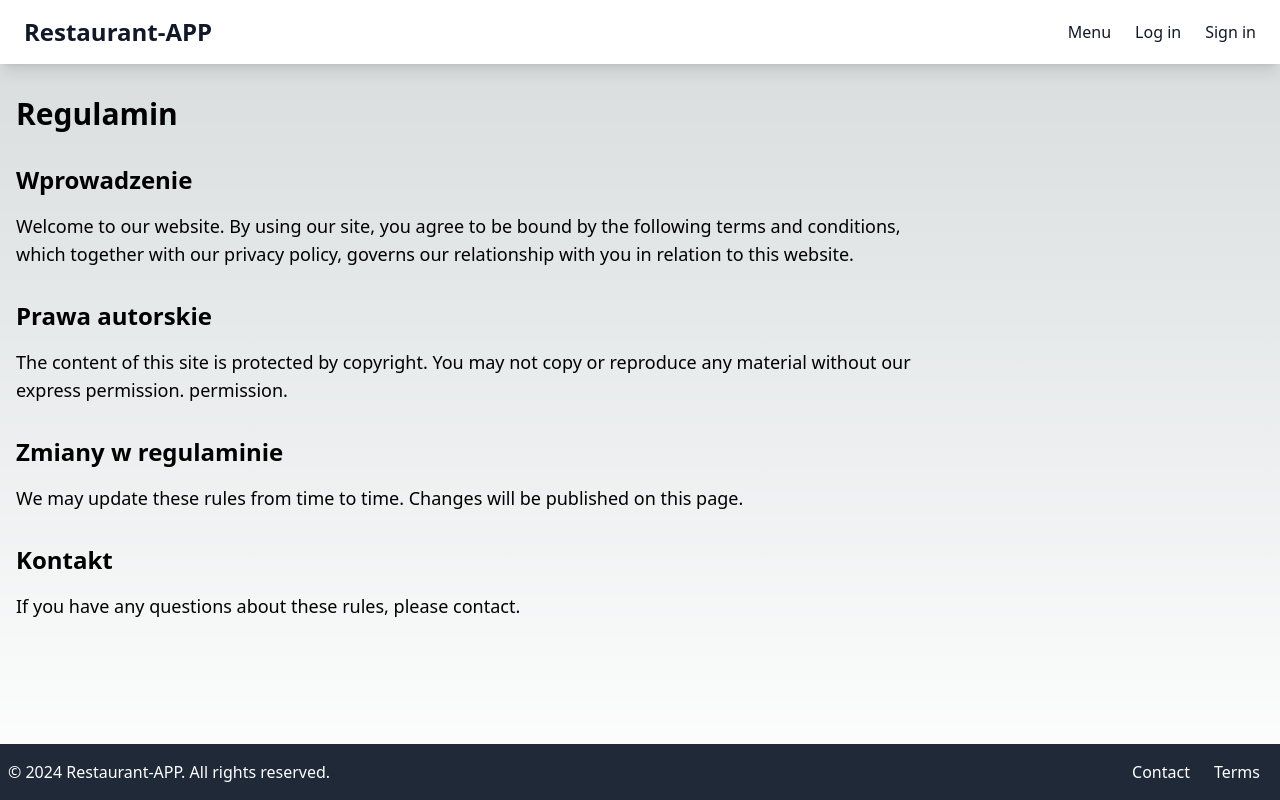
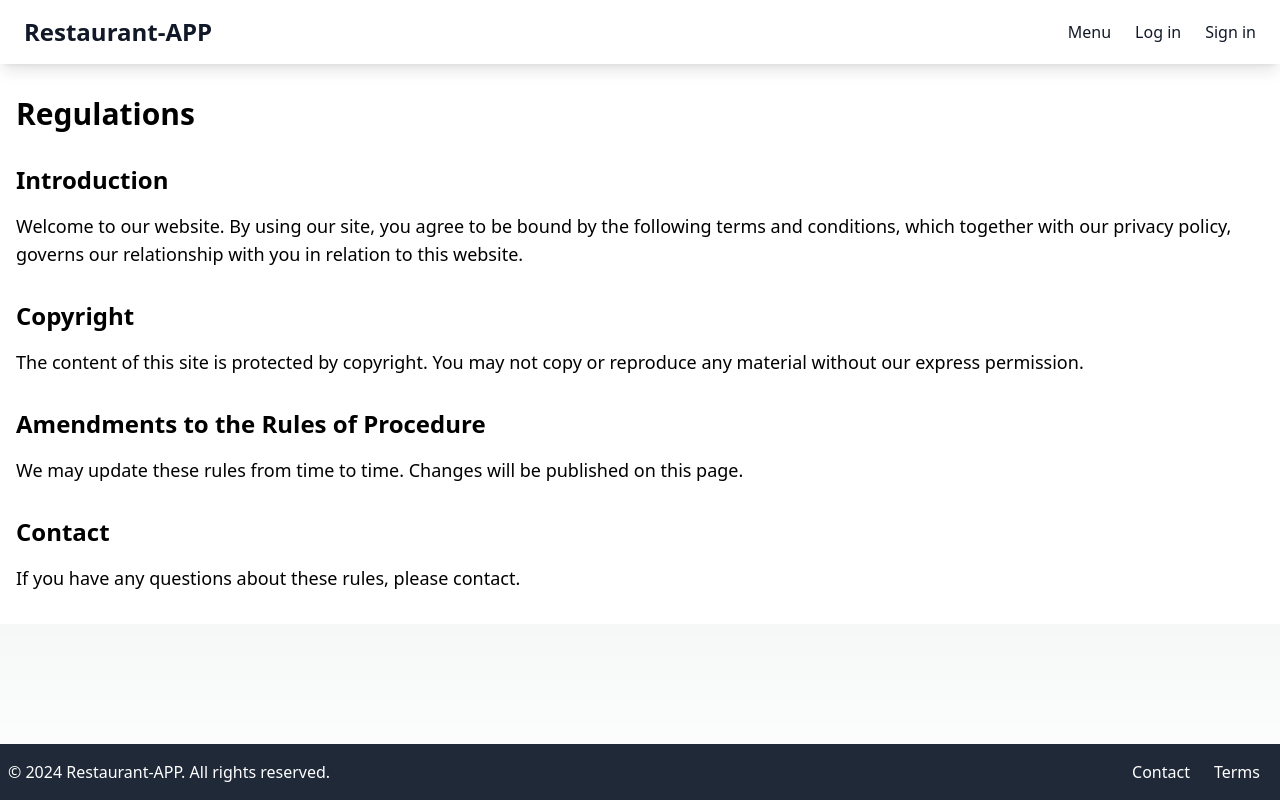
Before and after one commit to W-Worach/restaurant-web-app, a Next.js app: page /terms in a window 1280 px wide. Built offline with nearby package versions, Linux system fonts and the light colour scheme.

Commit message:
changes in accessibility and looks

```diff
--- a/components/cart/Cart.js
+++ b/components/cart/Cart.js
@@ -23,7 +23,7 @@ const Cart = ({
   };
 
   return (
-    <div className="bg-white shadow-xl rounded-lg p-4 m-2">
+    <div className="bg-white shadow-xl rounded-lg p-4 m-2 min-w-80">
       <label htmlFor="Cart" className="block text-lg font-medium text-gray-700 text-left">
         Cart:
       </label>
--- a/components/dishCard/DishList.js
+++ b/components/dishCard/DishList.js
@@ -3,7 +3,7 @@ import DishItem from "./DishItem";
 
 const DishList = ({ items, addToCart, showAddToCart }) => {
   return (
-    <ul className="grid grid-cols-1 lg:grid-cols-2 xl:grid-cols-3 gap-4">
+    <ul className="grid grid-cols-1 md:grid-cols-2 xl:grid-cols-3 gap-4">
       {items.map((item) => (
         <DishItem
           key={item.id}
--- a/components/tables/TableSelectorWithModal.js
+++ b/components/tables/TableSelectorWithModal.js
@@ -234,7 +234,7 @@ const TableSelectorWithModal = ({ onTableSelect }) => {
     <div>
       <button
         onClick={openModal}
-        className="py-2 px-4 bg-blue-500 text-white font-semibold rounded-lg shadow-md hover:bg-blue-700 focus:outline-none"
+        className="w-full bg-blue-500 hover:bg-blue-700 text-white font-bold py-2 px-4 rounded"
       >
         Show Tables
       </button>
--- a/pages/about.js
+++ b/pages/about.js
@@ -2,34 +2,35 @@ import Link from "next/link";
 
 export default function About() {
   return (
-    <div className="font-sans bg-gray-50 min-h-screen">
+    <div className="bg-white mx-auto max-w-screen-xl">
+      <div className="font-sans bg-gray-50">
         <div className="container mx-auto px-4 py-8">
           <h1 className="text-4xl font-bold text-center text-gray-800">
             About our restaurant
           </h1>
           <p className="text-xl text-center text-gray-600 mt-4">
             Our history began in 1990, when the first dish was prepared by our
-          founder, Chef John Doe. Since then, our mission has remained unchanged
-          - to deliver an unforgettable culinary experience.
+            founder, Chef John Doe. Since then, our mission has remained
+            unchanged - to deliver an unforgettable culinary experience.
           </p>
 
           <div className="mt-8">
-          <h2 className="text-3xl font-bold text-gray-800">Nasza filozofia</h2>
+            <h2 className="text-3xl font-bold text-gray-800">Our philosophy</h2>
             <p className="text-xl text-gray-600 mt-4">
-            We believe that food is more than just a meal - it is an an
+              We believe that food is more than just a meal - it is an
               experience that has the power to bring people together. Our dishes
               are prepared with the utmost care, using the highest quality
-            ingredients from local suppliers. the highest quality sourced from
-            local suppliers.
+              ingredients from local suppliers.
             </p>
           </div>
 
           <div className="mt-8">
             <h2 className="text-3xl font-bold text-gray-800">Meet our team</h2>
             <p className="text-xl text-gray-600 mt-4">
-            Our team are passionate culinary professionals who strive every day
-            for perfection. Each member of the team brings something unique to
-            our offer, creating a unique atmosphere in our restaurant.
+              Our team are passionate culinary professionals who strive every
+              day for perfection. Each member of the team brings something
+              unique to our offer, creating a unique atmosphere in our
+              restaurant.
             </p>
             <div className="flex justify-center mt-6">
               <Link
@@ -42,5 +43,6 @@ export default function About() {
           </div>
         </div>
       </div>
+    </div>
   );
 }
--- a/pages/contact.js
+++ b/pages/contact.js
@@ -3,6 +3,7 @@ import Head from "next/head";
 
 const ContactPage = () => {
   return (
+    <div className="bg-white mx-auto max-w-screen-xl">
       <div className="container mx-auto px-4 py-4">
         <Head>
           <title>Contact</title>
@@ -25,6 +26,7 @@ const ContactPage = () => {
           </section>
         </div>
       </div>
+    </div>
   );
 };
 
--- a/pages/menu.js
+++ b/pages/menu.js
@@ -42,7 +42,7 @@ const MenuPage = () => {
   } = useCartManager();
 
   return (
-    <div className="container mx-auto px-4 py-8 flex flex-col md:flex-row">
+    <div className="container mx-auto px-4 py-8 flex flex-col lg:flex-row">
       <div className="flex-1 mb-8 md:mb-0 md:mr-8">
         <DishList
           items={menuItems}
@@ -50,7 +50,7 @@ const MenuPage = () => {
           showAddToCart={isLoggedIn}
         />
       </div>
-      <div className="w-full md:w-1/3">
+      <div className="w-full lg:w-1/3">
         {isLoggedIn ? (
           <>
             <div className="m-2 mb-4 shadow-lg p-4 rounded-lg bg-white">
--- a/pages/reservations.js
+++ b/pages/reservations.js
@@ -62,8 +62,8 @@ const ReservationsPage = () => {
   };
 
   return (
-    <div className="flex justify-center items-center w-full">
-      <div className="container max-w-xl px-4 py-8">
+    <div className="flex justify-center items-center w-full ">
+      <div className="container max-w-xl px-4 py-8 bg-white">
         <h1 className="text-2xl font-bold mb-4 text-center">
           Create a Booking
         </h1>
@@ -76,7 +76,6 @@ const ReservationsPage = () => {
             onTableChange={handleTableChange}
           />
           <div className="flex justify-center">
-            {" "}
             <TableSelectorWithModal onTableSelect={setSelectedTableId} />
           </div>
           <DatePicker
--- a/pages/team.js
+++ b/pages/team.js
@@ -1,9 +1,10 @@
-import Image from 'next/image';
-import React from 'react';
+import Image from "next/image";
+import React from "react";
 
 export default function Team() {
   return (
-        <div className="font-sans bg-gray-50 min-h-screen">
+    <div className="bg-white mx-auto max-w-screen-xl">
+      <div className="font-sans bg-gray-50">
         <div className="container mx-auto px-4 py-8">
           <h1 className="text-4xl font-bold text-center text-gray-800">
             Our Team
@@ -21,16 +22,19 @@ export default function Team() {
                       alt={member.name}
                       fill
                       sizes="32vw"
-                                        style={{ objectFit: 'cover' }}
+                      style={{ objectFit: "cover" }}
                       priority={index < 3}
                     />
                   </div>
                   <h3 className="mt-4 text-xl font-bold">{member.name}</h3>
-                                <p className="text-sm text-gray-600 text-center">{member.role}</p>
+                  <p className="text-sm text-gray-600 text-center">
+                    {member.role}
+                  </p>
                   <p className="mt-2 text-gray-600 text-center">{member.bio}</p>
                 </div>
               </div>
             ))}
+          </div>
         </div>
       </div>
     </div>
@@ -55,5 +59,5 @@ const teamMembers = [
     role: "Bartender",
     bio: "Tom creates innovative cocktails that delight our guests.",
     photo: "/images/tom_brown.jpg",
-    }
+  },
 ];
--- a/pages/terms.js
+++ b/pages/terms.js
@@ -3,33 +3,35 @@ import Head from "next/head";
 
 const TermsPage = () => {
   return (
-    <div className="container w-3/4 px-4 py-8">
+    <div className="bg-white mx-auto max-w-screen-xl">
+      <div className="container mx-auto px-4 py-8">
         <Head>
-        <title>Regulamin</title>
+          <title>Regulations</title>
         </Head>
-      <h1 className="text-3xl font-bold mb-8">Regulamin</h1>
+        <h1 className="text-3xl font-bold mb-8">Regulations</h1>
         <div className="text-lg">
           <section className="mb-8">
-          <h2 className="text-2xl font-semibold mb-4">Wprowadzenie</h2>
+            <h2 className="text-2xl font-semibold mb-4">Introduction</h2>
             <p>
-            Welcome to our website. By using our site, you agree to be bound by
-            the following terms and conditions, which together with our privacy
-            policy, governs our relationship with you in relation to this
-            website.
+              Welcome to our website. By using our site, you agree to be bound
+              by the following terms and conditions, which together with our
+              privacy policy, governs our relationship with you in relation to
+              this website.
             </p>
           </section>
 
           <section className="mb-8">
-          <h2 className="text-2xl font-semibold mb-4">Prawa autorskie</h2>
+            <h2 className="text-2xl font-semibold mb-4">Copyright</h2>
             <p>
-            The content of this site is protected by copyright. You may not copy
-            or reproduce any material without our express permission.
-            permission.
+              The content of this site is protected by copyright. You may not
+              copy or reproduce any material without our express permission.
             </p>
           </section>
 
           <section className="mb-8">
-          <h2 className="text-2xl font-semibold mb-4">Zmiany w regulaminie</h2>
+            <h2 className="text-2xl font-semibold mb-4">
+              Amendments to the Rules of Procedure
+            </h2>
             <p>
               We may update these rules from time to time. Changes will be
               published on this page.
@@ -37,9 +39,10 @@ const TermsPage = () => {
           </section>
 
           <section>
-          <h2 className="text-2xl font-semibold mb-4">Kontakt</h2>
+            <h2 className="text-2xl font-semibold mb-4">Contact</h2>
             <p>If you have any questions about these rules, please contact.</p>
           </section>
+        </div>
       </div>
     </div>
   );
```
Lines whose indentation alone changed are shown as unchanged.
